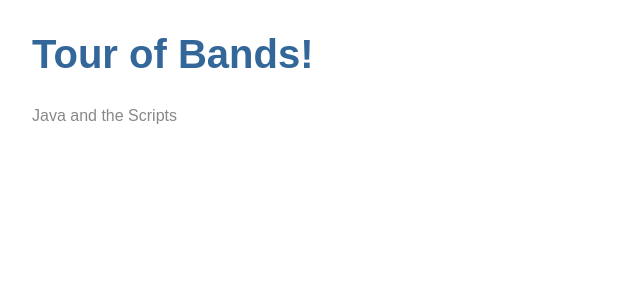
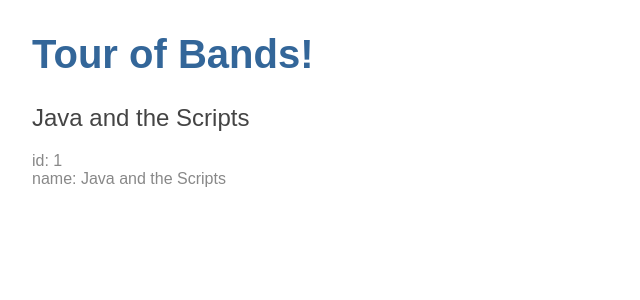
Before and after one commit to Javirum/angular-my-bands, an Angular app: page / in a window 1280 px wide. Shown: the top 300 px of the page, without its empty margins (0-640 px from the left). Built offline with nearby package versions, Linux system fonts and the light colour scheme.

Commit message:
Create band class and show the band object

```diff
--- /dev/null
+++ b/src/app/band.ts
@@ -0,0 +1,6 @@
+
+
+export class Band {
+  id: number;
+  name: string;
+}
--- a/src/app/bands/bands.component.html
+++ b/src/app/bands/bands.component.html
@@ -1 +1,3 @@
- {{band}}
+<h2> {{ band.name }}</h2>
+<div><span> id: </span> {{band.id}} </div>
+<div><span> name: </span> {{band.name}} </div>
--- a/src/app/bands/bands.component.ts
+++ b/src/app/bands/bands.component.ts
@@ -1,14 +1,18 @@
 import { Component, OnInit } from '@angular/core';
+import { Band } from '../band';
 
 @Component({
   selector: 'app-bands',
   templateUrl: './bands.component.html',
   styleUrls: ['./bands.component.css']
 })
+
 export class BandsComponent implements OnInit {
 
-  band = 'Java and the Scripts';
-
+  band: Band = {
+    id: 1,
+    name: 'Java and the Scripts'
+  };
 
   constructor() {
   }
```
